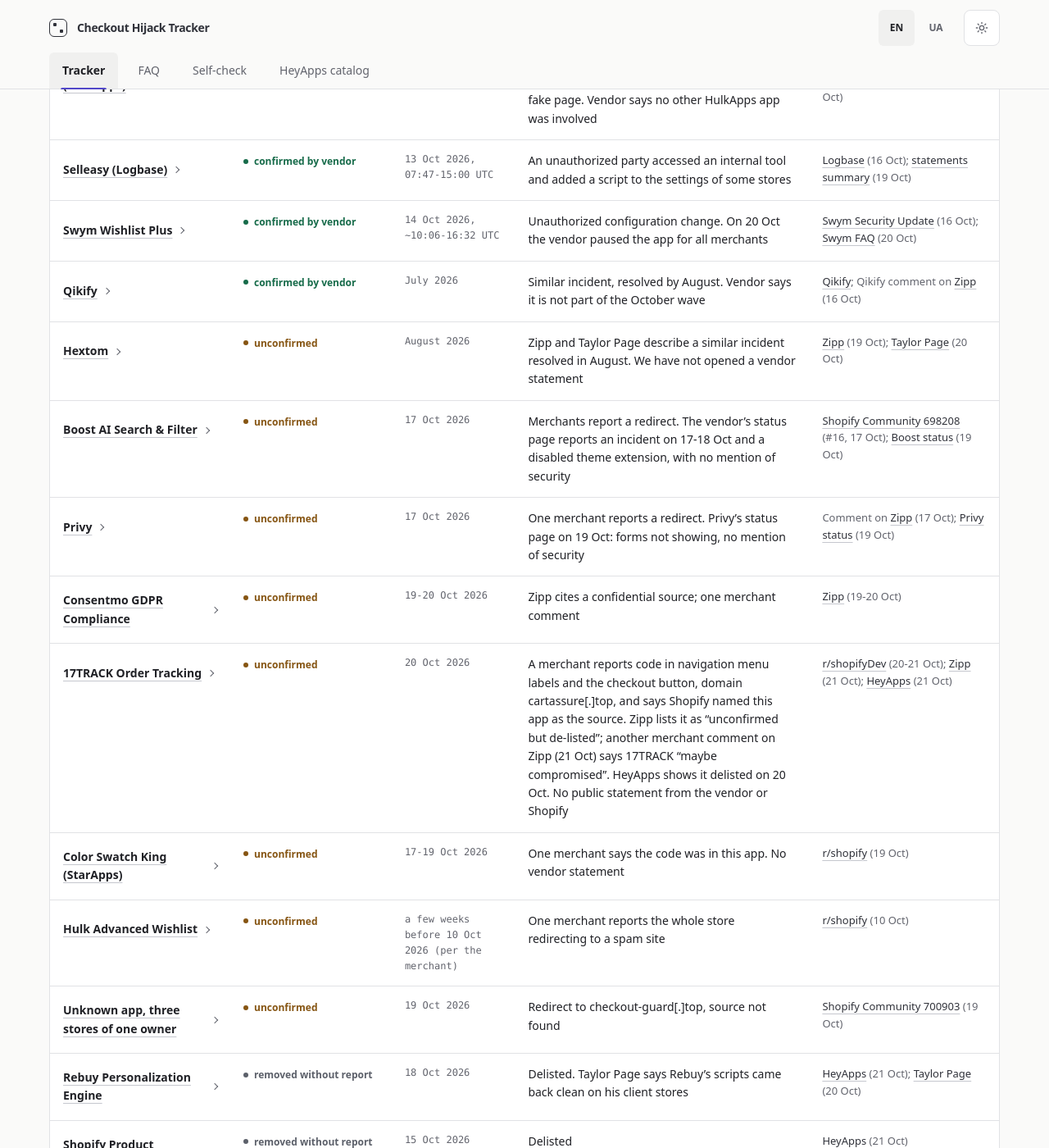
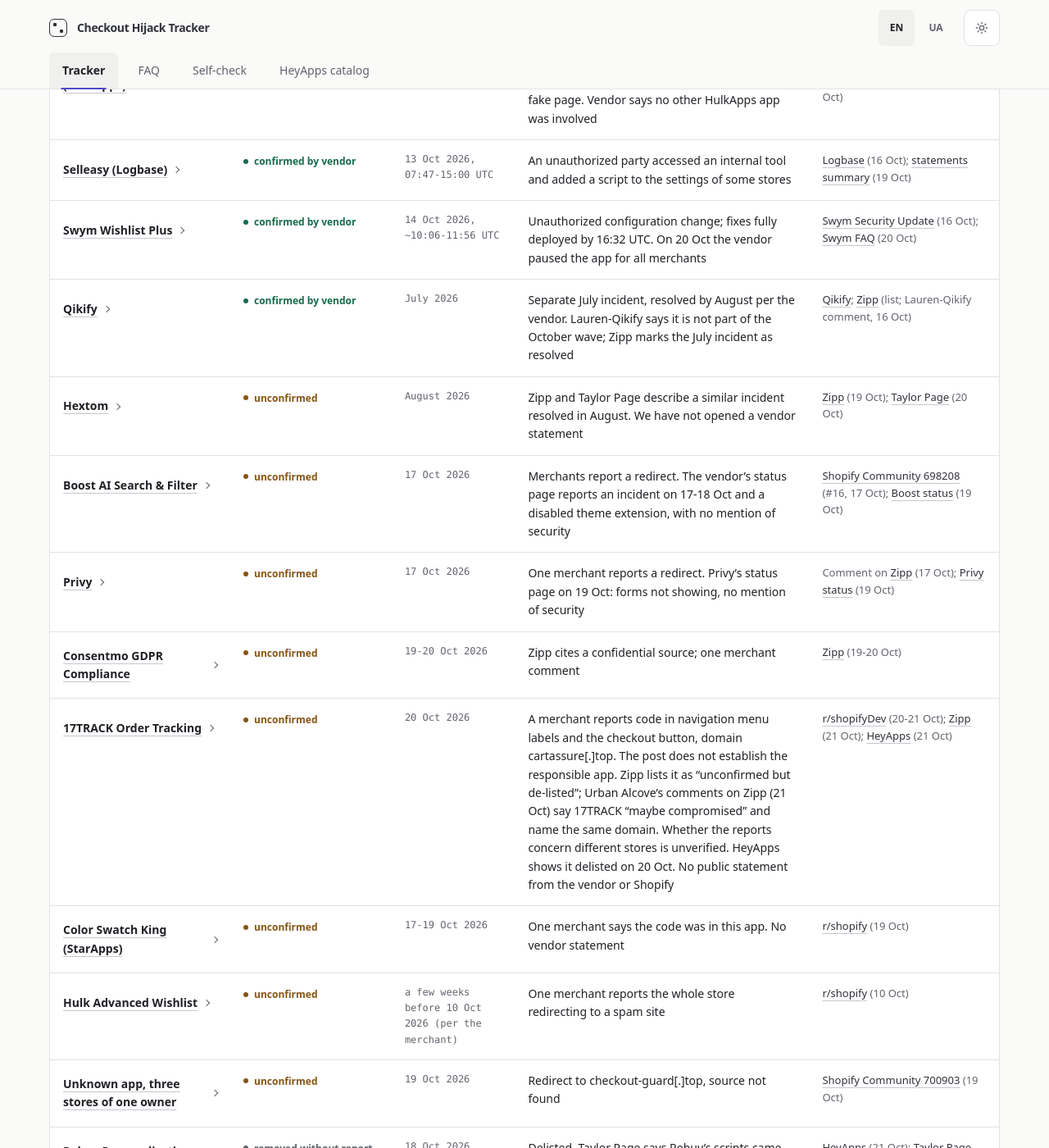
Before and after one commit to poltavchenko/shopify-checkout-tracker, a Jekyll site: the page built from tracker.md, in a window 1280 px wide and 1400 px high, scrolled down 873 px. Shown: the whole window at 82% size. Built offline with Jekyll 4.4.1, drawn with Linux system fonts in a browser that asks for light colours; some of the changed text lies outside the part shown.

Commit message:
Refresh HeyApps snapshot and clarify reviewed incident facts

```diff
--- a/_config.yml
+++ b/_config.yml
@@ -4,8 +4,8 @@
 repo: "poltavchenko/shopify-checkout-tracker"
 baseurl: "/shopify-checkout-tracker"
 issues_url: "https://github.com/poltavchenko/shopify-checkout-tracker/issues"
-updated_en: "21 Oct 2026, 10:38 (Europe/Bratislava, UTC+2)"
-updated_uk: "21.10.2026, 10:38 (Europe/Bratislava, UTC+2)"
+updated_en: "21 Oct 2026, 11:39 (Europe/Bratislava, UTC+2)"
+updated_uk: "21.10.2026, 11:39 (Europe/Bratislava, UTC+2)"
 markdown: kramdown
 kramdown:
   input: GFM
--- a/tracker.md
+++ b/tracker.md
@@ -38,13 +38,13 @@
 |---|---|---|---|---|
 | <button type="button" class="app-open" data-app="hulk-product-options">Hulk Product Options (HulkApps)</button> | <span class="badge badge-ok">confirmed by vendor</span> | 10 Oct 2026 | Vendor: "unauthorized configurations" in the theme extension redirected some checkouts to a fake page. Vendor says no other HulkApps app was involved | HulkApps comment on [Zipp](https://romanzipp.com/blog/shopify-hit-with-phishing-attack) (15 Oct); [statements summary](https://romanzipp.com/blog/statements-from-companies-involved-in-shopify-checkout-hijack) (19 Oct) |
 | <button type="button" class="app-open" data-app="selleasy">Selleasy (Logbase)</button> | <span class="badge badge-ok">confirmed by vendor</span> | 13 Oct 2026, 07:47-15:00 UTC | An unauthorized party accessed an internal tool and added a script to the settings of some stores | [Logbase](https://www.logbase.io/selleasy/updates/incident-20261013) (16 Oct); [statements summary](https://romanzipp.com/blog/statements-from-companies-involved-in-shopify-checkout-hijack) (19 Oct) |
-| <button type="button" class="app-open" data-app="swym-wishlist-plus">Swym Wishlist Plus</button> | <span class="badge badge-ok">confirmed by vendor</span> | 14 Oct 2026, ~10:06-16:32 UTC | Unauthorized configuration change. On 20 Oct the vendor paused the app for all merchants | [Swym Security Update](https://www.getswym.com/resources/security-response) (16 Oct); [Swym FAQ](https://www.getswym.com/resources/wishlist-plus-incident-faq) (20 Oct) |
-| <button type="button" class="app-open" data-app="qikify">Qikify</button> | <span class="badge badge-ok">confirmed by vendor</span> | July 2026 | Similar incident, resolved by August. Vendor says it is not part of the October wave | [Qikify](https://qikify.com/pages/security-incident-notice); Qikify comment on [Zipp](https://romanzipp.com/blog/shopify-hit-with-phishing-attack) (16 Oct) |
+| <button type="button" class="app-open" data-app="swym-wishlist-plus">Swym Wishlist Plus</button> | <span class="badge badge-ok">confirmed by vendor</span> | 14 Oct 2026, ~10:06-11:56 UTC | Unauthorized configuration change; fixes fully deployed by 16:32 UTC. On 20 Oct the vendor paused the app for all merchants | [Swym Security Update](https://www.getswym.com/resources/security-response) (16 Oct); [Swym FAQ](https://www.getswym.com/resources/wishlist-plus-incident-faq) (20 Oct) |
+| <button type="button" class="app-open" data-app="qikify">Qikify</button> | <span class="badge badge-ok">confirmed by vendor</span> | July 2026 | Separate July incident, resolved by August per the vendor. Lauren-Qikify says it is not part of the October wave; Zipp marks the July incident as resolved | [Qikify](https://qikify.com/pages/security-incident-notice); [Zipp](https://romanzipp.com/blog/shopify-hit-with-phishing-attack) (list; Lauren-Qikify comment, 16 Oct) |
 | <button type="button" class="app-open" data-app="hextom">Hextom</button> | <span class="badge badge-warn">unconfirmed</span> | August 2026 | Zipp and Taylor Page describe a similar incident resolved in August. We have not opened a vendor statement | [Zipp](https://romanzipp.com/blog/shopify-hit-with-phishing-attack) (19 Oct); [Taylor Page](https://www.linkedin.com/posts/tr-page_ive-been-slow-to-say-much-about-the-shopify-activity-7518335672353726464-7KxG) (20 Oct) |
 | <button type="button" class="app-open" data-app="boost">Boost AI Search & Filter</button> | <span class="badge badge-warn">unconfirmed</span> | 17 Oct 2026 | Merchants report a redirect. The vendor's status page reports an incident on 17-18 Oct and a disabled theme extension, with no mention of security | [Shopify Community 698208](https://community.shopify.com/t/urgent-checkout-phishing-redirect-anyone-else-affected/698208) (#16, 17 Oct); [Boost status](https://status.boostcommerce.net) (19 Oct) |
 | <button type="button" class="app-open" data-app="privy">Privy</button> | <span class="badge badge-warn">unconfirmed</span> | 17 Oct 2026 | One merchant reports a redirect. Privy's status page on 19 Oct: forms not showing, no mention of security | Comment on [Zipp](https://romanzipp.com/blog/shopify-hit-with-phishing-attack) (17 Oct); [Privy status](https://status.privy.com) (19 Oct) |
 | <button type="button" class="app-open" data-app="consentmo">Consentmo GDPR Compliance</button> | <span class="badge badge-warn">unconfirmed</span> | 19-20 Oct 2026 | Zipp cites a confidential source; one merchant comment | [Zipp](https://romanzipp.com/blog/shopify-hit-with-phishing-attack) (19-20 Oct) |
-| <button type="button" class="app-open" data-app="17track">17TRACK Order Tracking</button> | <span class="badge badge-warn">unconfirmed</span> | 20 Oct 2026 | A merchant reports code in navigation menu labels and the checkout button, domain cartassure[.]top, and says Shopify named this app as the source. Zipp lists it as "unconfirmed but de-listed"; another merchant comment on Zipp (21 Oct) says 17TRACK "maybe compromised". HeyApps shows it delisted on 20 Oct. No public statement from the vendor or Shopify | [r/shopifyDev](https://www.reddit.com/r/shopifyDev/comments/1xau8w6/) (20-21 Oct); [Zipp](https://romanzipp.com/blog/shopify-hit-with-phishing-attack) (21 Oct); [HeyApps](https://heyapps.dev/apps/delisted?sort=reviews) (21 Oct) |
+| <button type="button" class="app-open" data-app="17track">17TRACK Order Tracking</button> | <span class="badge badge-warn">unconfirmed</span> | 20 Oct 2026 | A merchant reports code in navigation menu labels and the checkout button, domain cartassure[.]top. The post does not establish the responsible app. Zipp lists it as "unconfirmed but de-listed"; Urban Alcove's comments on Zipp (21 Oct) say 17TRACK "maybe compromised" and name the same domain. Whether the reports concern different stores is unverified. HeyApps shows it delisted on 20 Oct. No public statement from the vendor or Shopify | [r/shopifyDev](https://www.reddit.com/r/shopifyDev/comments/1xau8w6/) (20-21 Oct); [Zipp](https://romanzipp.com/blog/shopify-hit-with-phishing-attack) (21 Oct); [HeyApps](https://heyapps.dev/apps/delisted?sort=reviews) (21 Oct) |
 | <button type="button" class="app-open" data-app="color-swatch-king">Color Swatch King (StarApps)</button> | <span class="badge badge-warn">unconfirmed</span> | 17-19 Oct 2026 | One merchant says the code was in this app. No vendor statement | [r/shopify](https://www.reddit.com/r/shopify/comments/1x8m5d8/shopify_issues/) (19 Oct) |
 | <button type="button" class="app-open" data-app="hulk-advanced-wishlist">Hulk Advanced Wishlist</button> | <span class="badge badge-warn">unconfirmed</span> | a few weeks before 10 Oct 2026 (per the merchant) | One merchant reports the whole store redirecting to a spam site | [r/shopify](https://www.reddit.com/r/shopify/comments/1x2f4kx/) (10 Oct) |
 | <button type="button" class="app-open" data-app="unknown-checkout-guard">Unknown app, three stores of one owner</button> | <span class="badge badge-warn">unconfirmed</span> | 19 Oct 2026 | Redirect to checkout-guard[.]top, source not found | [Shopify Community 700903](https://community.shopify.com/t/customers-redirected-to-cloned-checkout-that-captures-card-details-anyone-else-affected/700903) (19 Oct) |
@@ -54,6 +54,8 @@
 
 The separate [HeyApps catalog]({{ '/apps/' | relative_url }}) contains {{ site.data.heyapps.counts.delisted }} delisted and {{ site.data.heyapps.counts.recovered }} listed-again apps in the snapshot captured at {{ site.data.heyapps.captured_local }}. Availability alone does not establish a compromise or safety.
 
+All apps in this snapshot were delisted between 14 and 21 Oct 2026. [HeyApps](https://heyapps.dev/apps/delisted?sort=reviews) gives no reasons for the individual delistings.
+
 ## Known phishing domains (do not visit)
 
 | Domain | Source |
@@ -62,7 +64,7 @@
 | account-confirm[.]top, billing-confirm[.]top | [Zipp](https://romanzipp.com/blog/shopify-hit-with-phishing-attack), [Swym FAQ](https://www.getswym.com/resources/wishlist-plus-incident-faq) |
 | checkout-guard[.]top | [Swym FAQ](https://www.getswym.com/resources/wishlist-plus-incident-faq), [Shopify Community 700903](https://community.shopify.com/t/customers-redirected-to-cloned-checkout-that-captures-card-details-anyone-else-affected/700903) |
 | checkout-secure[.]top | [Swym FAQ](https://www.getswym.com/resources/wishlist-plus-incident-faq) (single source) |
-| cartassure[.]top | [r/shopifyDev](https://www.reddit.com/r/shopifyDev/comments/1xau8w6/) (single source, unverified) |
+| cartassure[.]top | [r/shopifyDev](https://www.reddit.com/r/shopifyDev/comments/1xau8w6/) (20 Oct); Urban Alcove's comments on [Zipp](https://romanzipp.com/blog/shopify-hit-with-phishing-attack) (21 Oct). Unverified: two public mentions; whether they concern different stores is unknown |
 
 ## What Shopify has done
 
```
Also changed, not shown: _data/apps.json (+14 -8 lines), test/test_catalog_html.py (+2 -2 lines), test/test_heyapps.py (+4 -4 lines), uk/tracker.md (+6 -4 lines), _data/heyapps.json.
